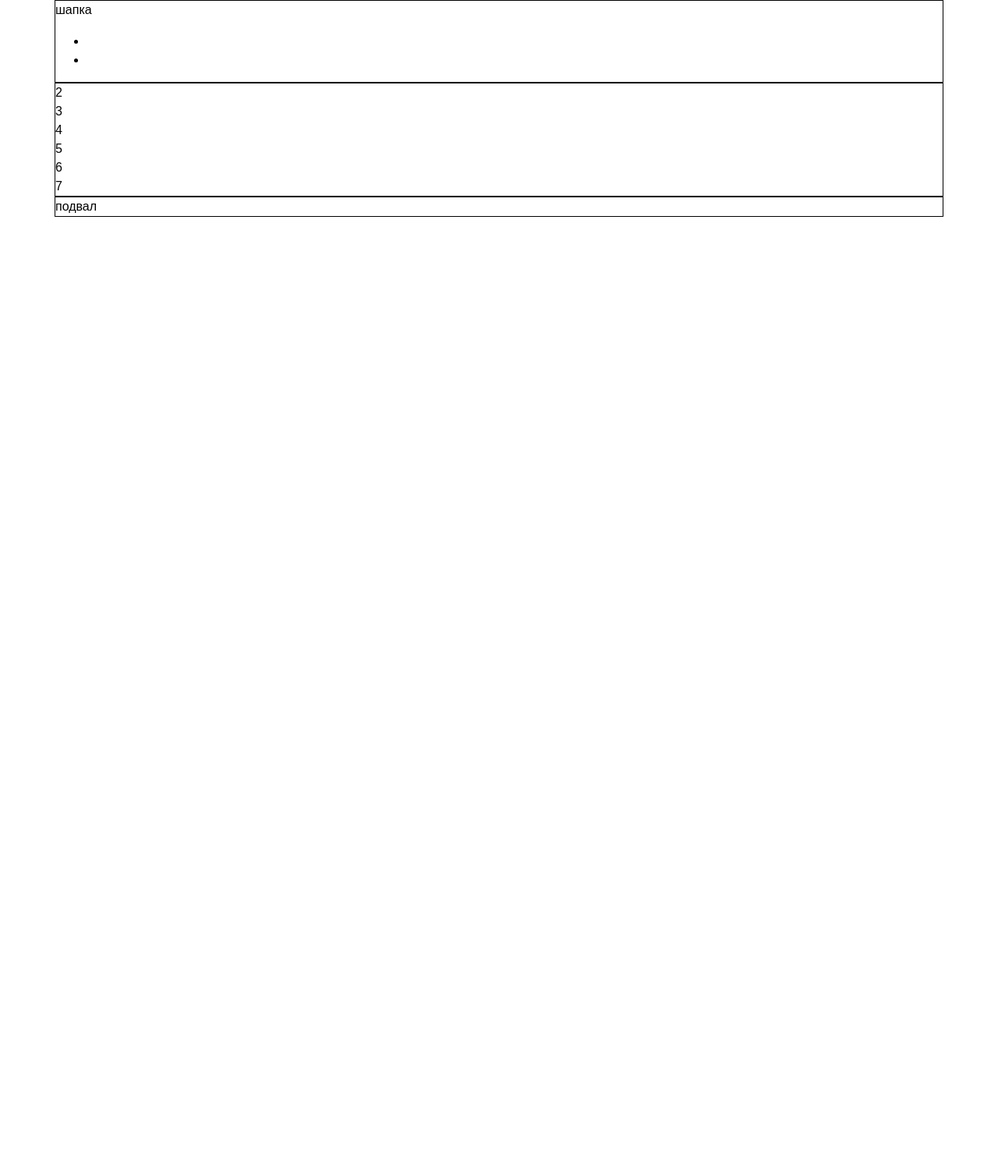
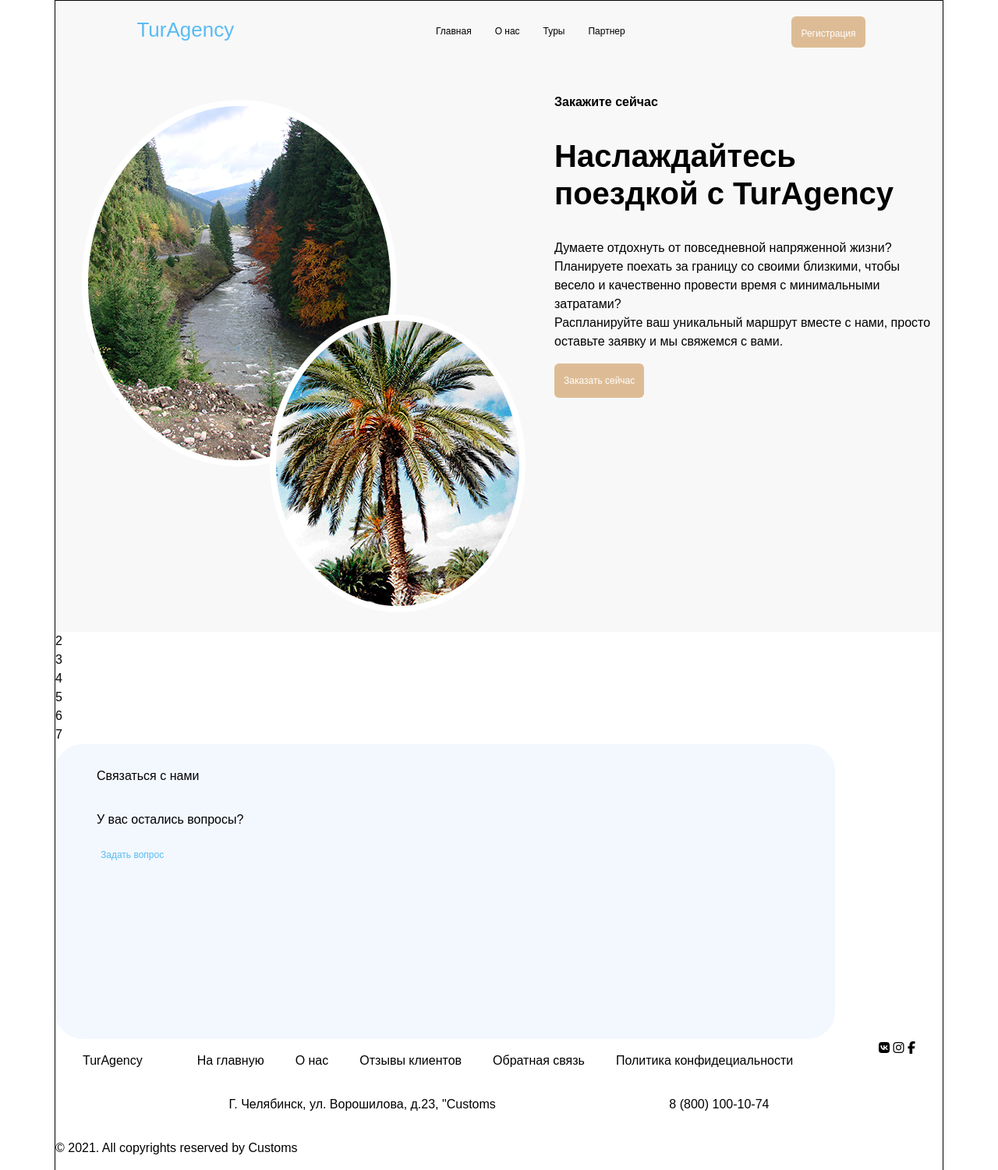
Before and after one commit to Anastasia-creat/ProjectOfTravelAgency, a plain HTML site: page index.html in a window 1280 px wide. Shown: the whole page at 78% size. Before the commit the page ends 800 px from the top, so only its background shows below. Drawn offline with Linux system fonts and the light colour scheme.

Commit message:
shapka+footer

```diff
--- /dev/null
+++ b/css/footer.css
@@ -0,0 +1,45 @@
+
+.footer__container{
+   /* position: relative;*/
+    max-width: 1170px;
+    margin: 0 auto;
+  }
+.contact__us{
+      display: flex;
+      flex-direction: column;
+      padding-top: 10px;
+      margin-left: 50px;
+
+}
+.contact__container{
+    border: 3px solid #F3F8FF;
+    border-radius: 35px;
+    width: 1000px;
+    height: 378px;
+    background: #F3F8FF;
+    /*background: url('/img/woman.svg') no-repeat right center;*/
+
+}
+.contact{
+
+}
+.footer{
+    display: flex;
+    flex-direction: row;
+    justify-content: space-around;
+}
+.footer__text{
+    display: flex;
+    flex-direction: row;
+}
+.text{
+    padding-right: 40px;
+}
+.copyright{
+    margin: 0 auto;
+}
+.adress{
+    display: flex;
+    flex-direction: row;
+    justify-content: space-evenly;
+}
--- /dev/null
+++ b/css/header.css
@@ -0,0 +1,53 @@
+header{
+    background-color: #F8F8F8;
+}
+.header{
+    display: flex;
+    flex-direction: row;
+    flex-wrap: wrap;
+}
+.header__navbar__item{
+    list-style-type: none;
+    padding: 10px ;
+}
+.header__navbar__link{
+    color:black;
+}
+.header__logo{
+    margin-top:20px;
+    height:40px;
+    font-size: 26px;
+
+}
+.header__navbar__registration{
+    display: inline-block;
+    background-color: #DDBC95;
+    color: white;
+    padding: 10px 12px;
+    text-decoration: none;
+    border-radius: 6px;
+    margin-top:20px;
+    height:40px;
+}
+.header__navbar__list{
+    display: flex;
+    flex-direction: row;
+}
+.header__navbar{
+    display:flex;
+    flex-direction: row;
+    justify-content: space-around;
+    width:100%;
+}
+.header__container{
+    display: flex;
+    margin-top: 20px;
+}
+.header__content__choise{
+    display: inline-block;
+    background-color: #DDBC95;
+    color: white;
+    padding: 10px 12px;
+    text-decoration: none;
+    border-radius: 6px;
+}
--- a/css/style.css
+++ b/css/style.css
@@ -10,6 +10,9 @@ body{
     font-size: 16px;
     line-height: 150%;
     color: #000;
+    width: 1140px;
+    margin: 0 auto;
+    border: 1px solid black;
 }
 
 h1,h2,h3,h4,h5,h6{
@@ -39,9 +42,3 @@ a:focus{
 a:active{
     background:rgba(255,0,0,.5);
 }
-
-.header, main, .footer {
-    width: 1140px;
-    margin: 0 auto;
-    border: 1px solid black;
-}
--- a/index.html
+++ b/index.html
@@ -5,23 +5,53 @@
     <meta http-equiv="X-UA-Compatible" content="IE=edge">
     <meta name="viewport" content="width=device-width, initial-scale=1.0">
     <!--Fonts-->
-
+    <script src="https://kit.fontawesome.com/a418dea393.js" crossorigin="anonymous"></script>
+    <meta charset="UTF-8">
     <!--end Fonts-->
     <link rel="stylesheet" href="css/normalize.css">
     <link rel="stylesheet" href="css/style.css">
+    <link rel="stylesheet" href="css/header.css">
+    <link rel="stylesheet" href="css/footer.css">
 
     <title>TurAgency</title>
 </head>
 <body>
 
     <header class="header">
-        шапка
-        <!--верстка всей шапки-->
-        <img class="header__logo" src="img/fon-mask.png" alt="">
-        <ul class="header__nav">
-            <li class="header__item"></li>
-            <li class="header__item"></li>
-        </ul>
+            <nav class="header__navbar">
+                <a class="header__logo" href="#">TurAgency</a>
+                <div class="header__navbar__container">
+                    <ul class="header__navbar__list">
+                        <li class="header__navbar__item">
+                            <a class="header__navbar__link" href="#">Главная</a>
+                        </li>
+                        <li class="header__navbar__item">
+                            <a class="header__navbar__link" href="#">О нас</a>
+                        </li>
+                        <li class="header__navbar__item">
+                            <a class="header__navbar__link" href="#">Туры</a>
+                        </li>
+                        <li class="header__navbar__item">
+                            <a class="header__navbar__link" href="#">Партнер</a>
+                        </li>
+                    </ul>
+                </div>
+                <a class="header__navbar__registration" href="#">Регистрация</a>
+            </nav>
+            <div class="header__container">
+                <div>
+                    <img src="img/NavbarCollage.png" alt="Коллаж" class="header__Collage">
+                </div>
+                <div>
+                    <h4>Закажите сейчас</h4>
+                    <h2>Наслаждайтесь поездкой с TurAgency</h2>
+                    <p>Думаете отдохнуть от повседневной напряженной жизни? Планируете поехать за границу со своими близкими, чтобы весело и качественно провести время с минимальными затратами?<br>Распланируйте ваш уникальный маршрут вместе с нами, просто оставьте заявку и мы свяжемся с вами.</p>
+                    <a class="header__content__choise" href="#">Заказать сейчас</a>
+                </div>
+
+            </div>
+
+
     </header>
 
     <main>
@@ -37,8 +67,50 @@
         <section class="section">7</section>
     </main>
 
-    <footer class="footer">
-        <!--весь подвал--> подвал
+    <footer>
+        <section class="section__contact__us">
+            <div class="container contact__container">
+              <div class="contact__us">
+                  <p class="contact">Связаться с нами</p>
+                  <p class="questions">У вас остались вопросы?</p>
+                  <a href="#" class="contact__button">Задать вопрос</a>
+              </div>
+            </div>
+          </section>
+          <section class="section__footer">
+            <div>
+              <div class="container footer">
+                <div>
+                  <p class="logo">TurAgency</p>
+                </div>
+                <div class="footer__text">
+                  <p class="text">На главную</p>
+                  <p class="text">О нас</p>
+                  <p class="text">Отзывы клиентов</p>
+                  <p class="text">Обратная связь</p>
+                  <p class="text">Политика конфидециальности</p>
+                </div>
+                <div class="social">
+                  <i class="fab fa-vk"></i>
+                  <i class="fab fa-instagram"></i>
+                  <i class="fab fa-facebook-f"></i>
+                </div>
+              </div>
+            </div>
+
+            <div class="footer__container">
+              <div class="adress">
+              <p>Г. Челябинск, ул. Ворошилова, д.23, "Customs</p>
+              <p>8 (800) 100-10-74</p>
+              </div>
+            </div>
+
+          </section>
+          <section class="section__copyright">
+            <div class="container copyright">
+              <p> © 2021. All copyrights reserved by Customs</p>
+            </div>
+          </section>
     </footer>
 </body>
 
```
Also changed, not shown: fonts/ScheherazadeNew-Bold.ttf (added), fonts/ScheherazadeNew-Regular.ttf (added), img/BeautifulFoto.png (added), img/NavbarCollage.png (added), 1 other file.
